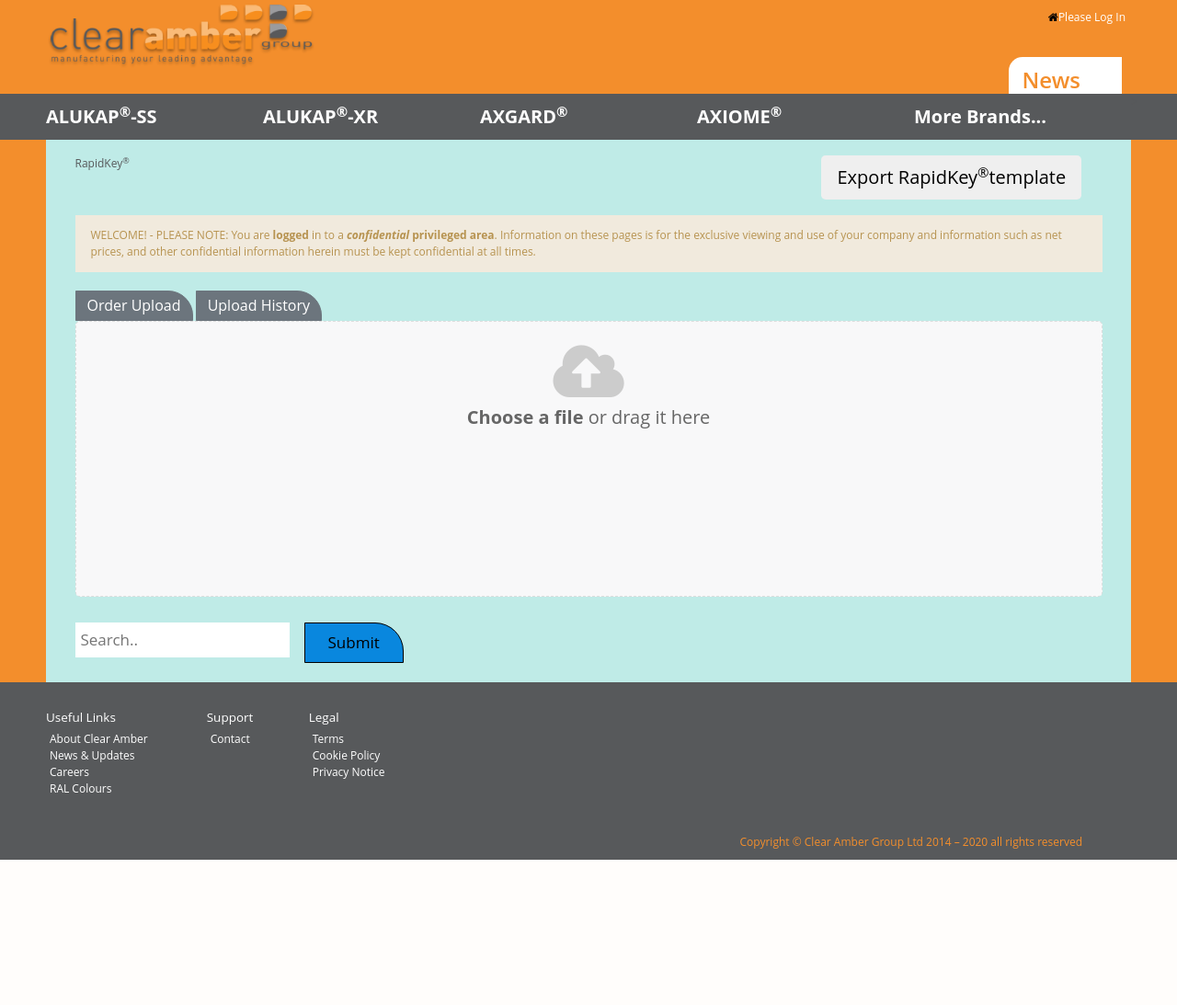
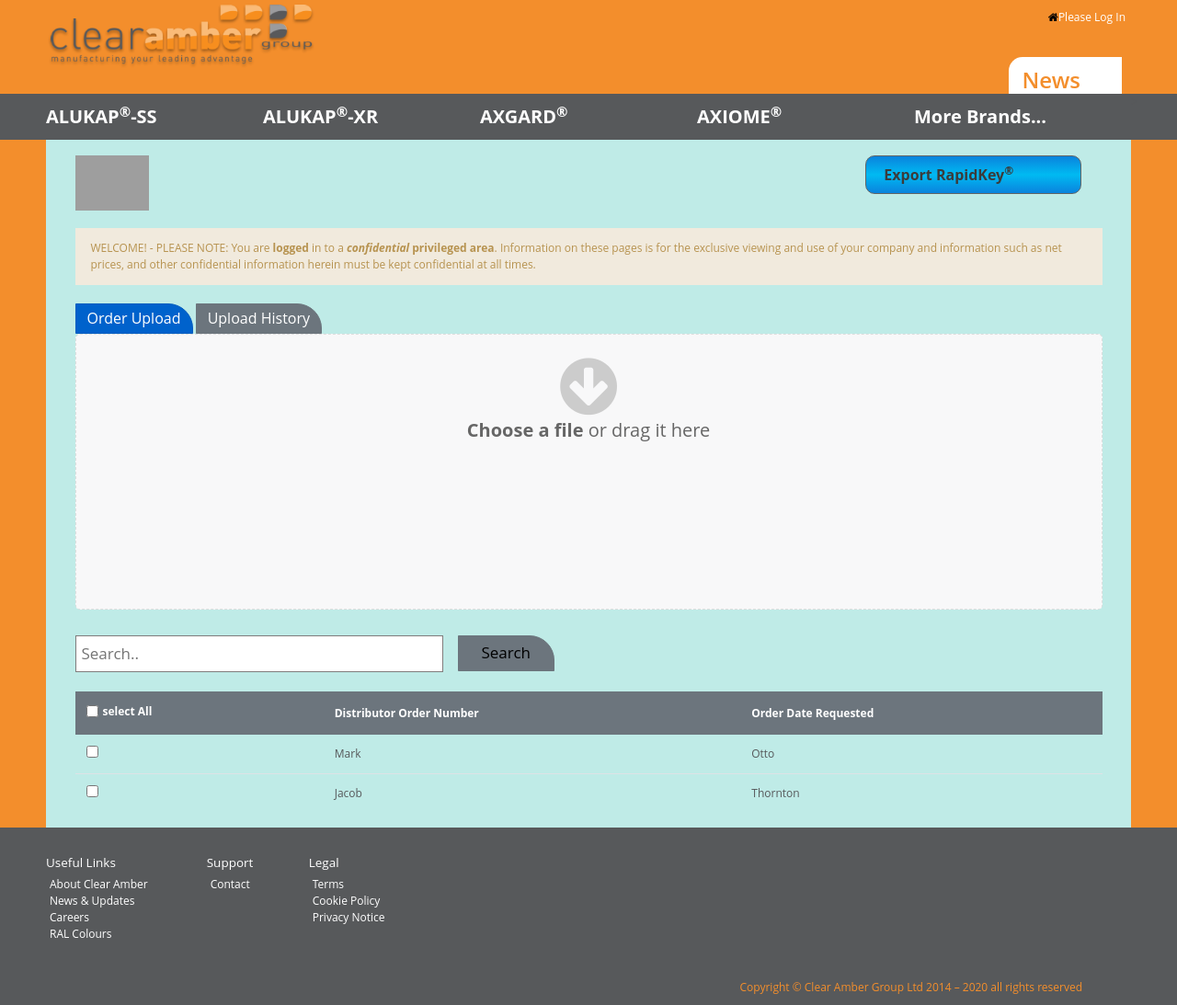
Before and after one commit to parth-vijay/django_assignment, a Django app: page /areakey/ in a window 1280 px wide. Shown: the part 64-1157 px from the top of the page at 92% size. Before the commit the page ends 999 px from the top, so only its background shows below. Run offline with Django 3.2, Linux system fonts and the light colour scheme; some libraries are stand-ins or nearby versions; grey boxes are pictures that could not be loaded.

Commit message:
search box and table create

```diff
--- a/home/templates/areakey.html
+++ b/home/templates/areakey.html
@@ -4,16 +4,16 @@
 	<div class="areakeyinfo">
 		<div class="areakeyinner">
 			<div class="areasection">
-				<div class="arealeft">RapidKey<sup>&reg;</sup></div>
+				<div class="arealeft"><img src="{% get_static_prefix%}images/areakey/rapidkey_logo.png" height="60"></div>
 				<div class="arearight">
-					<a href="#" class="export"><button type="button" class="btn btn-default btn-lg"><span class="glyphicon glyphicon-download-alt"></span> Export RapidKey<sup>&reg;</sup>template</button></a>
+					<a href="#" class="export rapidkeybtn" download="RapidKey Order Template.csv"> Export RapidKey<sup>&reg;</sup></a>
 				</div>
 			</div>
 			<div class="areacontent">
 				<p>WELCOME! - PLEASE NOTE: You are <strong>logged</strong> in to a <strong><i>confidential</i> privileged area</strong>. Information on these pages is for the exclusive viewing and use of your company and information such as net prices, and other confidential information herein must be kept confidential at all times.</p>
 			</div>
 			<div class="areakeyupload">
-				<button type="button" class="btn btn-primary">Order Upload</button>
+				<button type="button" class="active btn btn-primary">Order Upload</button>
 				<button type="button" class="btn btn-secondary">Upload History</button>
 				<div class="dragndrop one">
 					<div class="item">
@@ -23,7 +23,7 @@
 									<div class="image-upload"> <label style="cursor: pointer;" for="file_upload"> <img src="" alt="" class="uploaded-image">
 											<div class="h-100">
 												<div class="dplay-tbl">
-													<div class="dplay-tbl-cell"> <i class="fa fa-cloud-upload"></i>
+													<div class="dplay-tbl-cell"><i class="fa fa-arrow-circle-down"></i>
 														<h5><b>Choose a file</b> or drag it here</h5>
 													</div>
 												</div>
@@ -38,13 +38,50 @@
 					</div>
 					<!--item-->
 				</div>
+				<div class="search-container">
+					<form>
+					  <input type="text" placeholder="Search.." name="search" style="width: 400px; border: 1px solid #807c7c;">
+					  <button type="submit">Search</button>
+					</form>
+				</div>
+				<div class="table-responsive">
+					<table class="table">
+						<thead class="thead-dark">
+							<tr>
+							  	<th scope="col">
+									<div class="form-check form-check-inline">
+										<input class="form-check-input" type="checkbox" id="inlineCheckbox1" value="option1">
+										<label class="form-check-label" for="inlineCheckbox1">select All</label>
+									</div>
+								</th>
+							  <th scope="col">Distributor Order Number</th>
+							  <th scope="col">Order Date Requested</th>
+							</tr>
+						</thead>
+					  	<tbody>
+							<tr>
+							  	<th scope="row">
+								  	<div class="form-check form-check-inline">
+										<input class="form-check-input" type="checkbox" id="inlineCheckbox1" value="option1">
+									</div>
+							  	</th>
+							  	<td>Mark</td>
+							  	<td>Otto</td>
+							</tr>
+							<tr>
+							  	<th scope="row">
+								  	<div class="form-check form-check-inline">
+										<input class="form-check-input" type="checkbox" id="inlineCheckbox1" value="option1">
+									</div>
+							  	</th>
+							  	<td>Jacob</td>
+							  	<td>Thornton</td>
+							</tr>
+					  	</tbody>
+					</table>
+				</div>
+				<div></div>
 			</div>
-			<div class="search-container">
-				<form action="/action_page.php">
-				  <input type="text" placeholder="Search.." name="search">
-				  <button type="submit">Submit</button>
-				</form>
-			  </div>
 		</div>
 	</div>
 </section>
```
